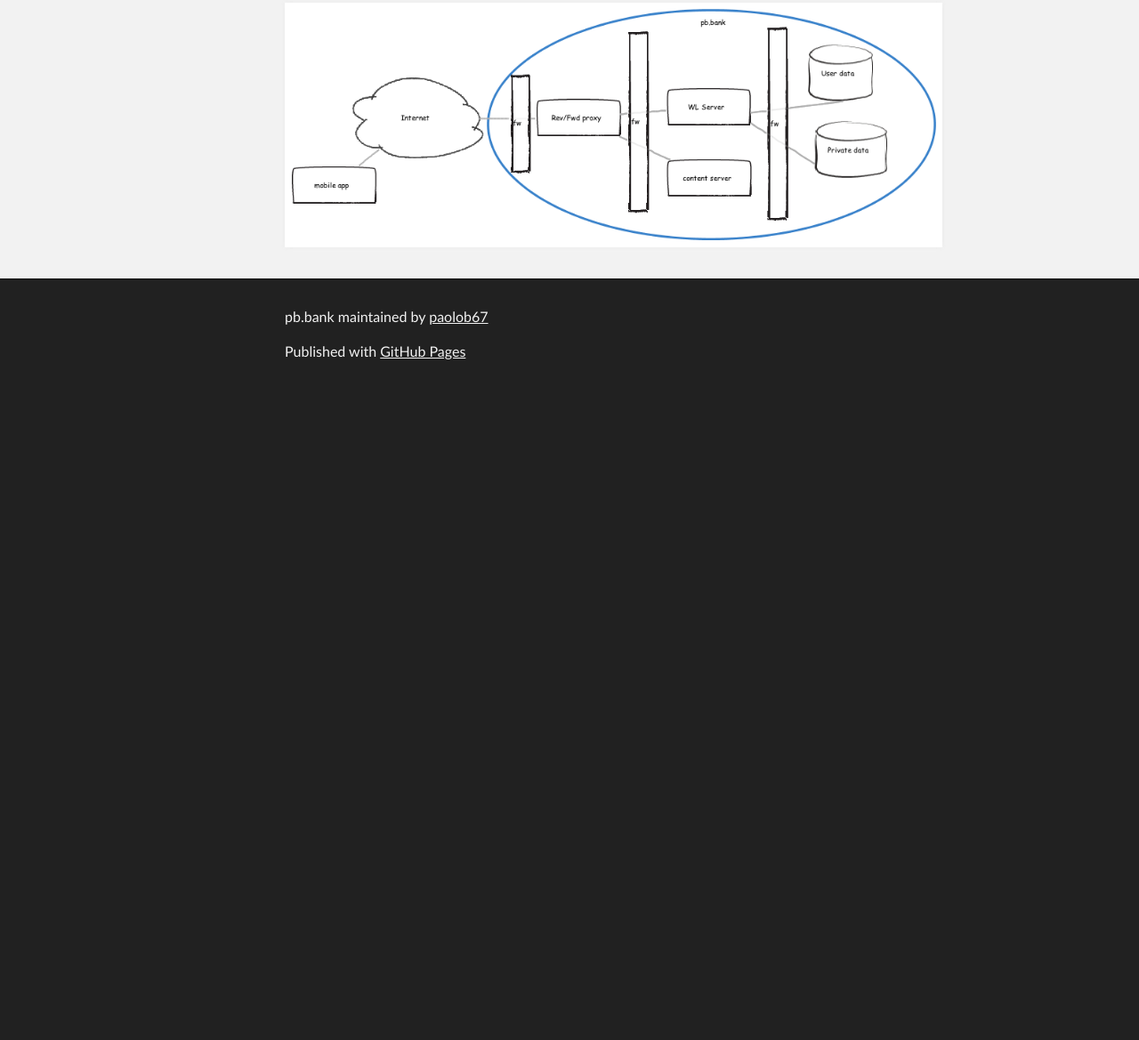
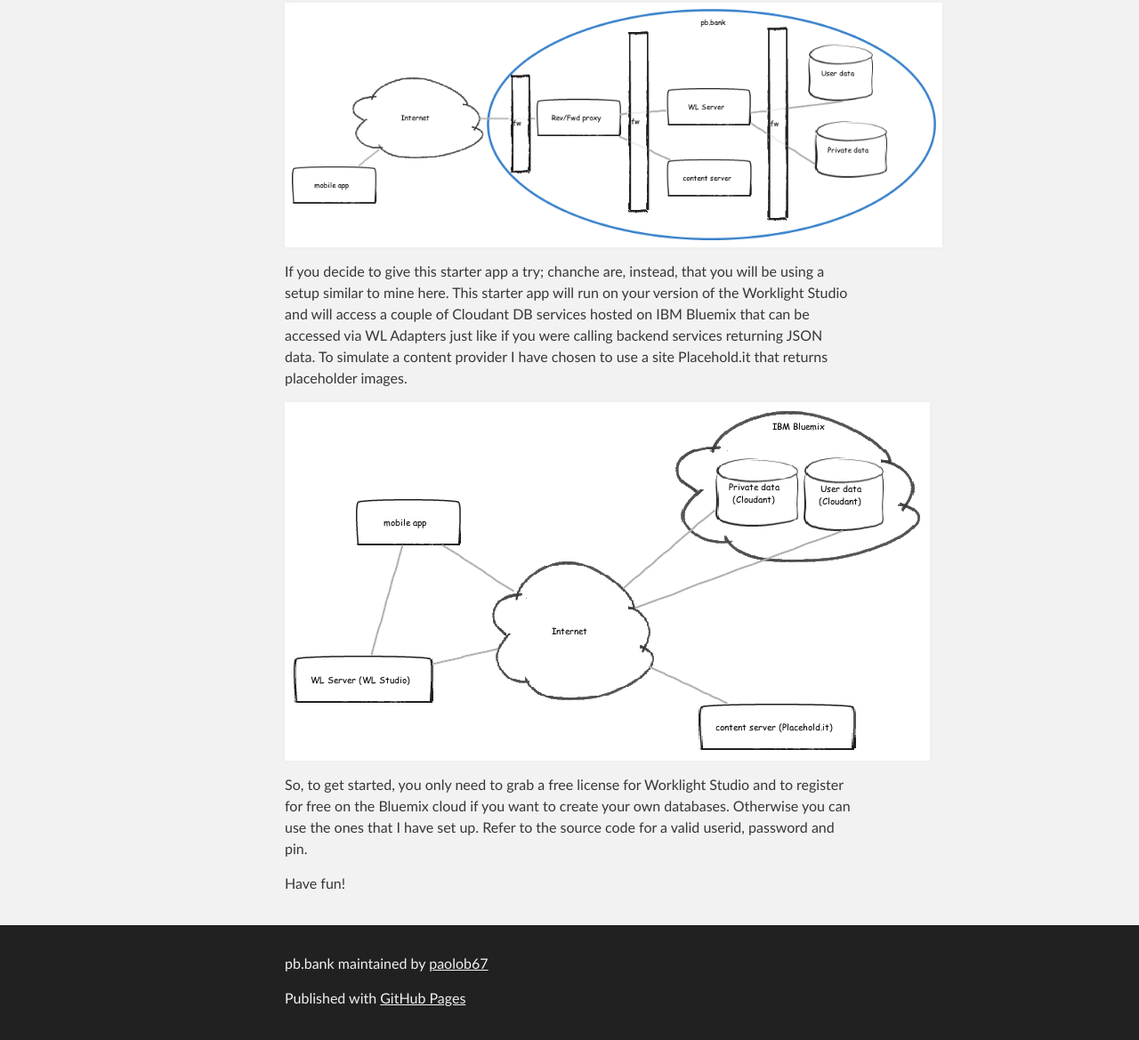
Before and after one commit to paolob67/pb.bank, a plain HTML site: page overview.html in a window 1280 px wide. Shown: the part 1082-2251 px from the top of the page at 89% size. Before the commit the page ends 1524 px from the top, so only its background shows below. Drawn offline with Linux system fonts and the light colour scheme.

Commit message:
first overview version

```diff
--- a/overview.html
+++ b/overview.html
@@ -60,6 +60,10 @@
 <p><img src="./images/SystemContext.png"></p>
 <p>Of course, in real life, those systems are probably located within the organization or deployed to some hybrid/private cloud infrastructure. The resulting hihg level architecture would then take into consideration several DMZs where the system nodes would placed. The mobile app would reach the Worklight server (possibily decoupled by a proxy) who would in turn access via adapters the backend systems.</p>
 <p><img src="./images/AOD_real.png"></p>
+<p>If you decide to give this starter app a try; chanche are, instead, that you will be using a setup similar to mine here. This starter app will run on your version of the Worklight Studio and will access a couple of Cloudant DB services hosted on IBM Bluemix that can be accessed via WL Adapters just like if you were calling backend services returning JSON data. To simulate a content provider I have chosen to use a site Placehold.it that returns placeholder images.
+<p><img src="./images/AOD_starter.png"></p>
+<p>So, to get started, you only need to grab a free license for Worklight Studio and to register for free on the Bluemix cloud if you want to create your own databases. Otherwise you can use the ones that I have set up. Refer to the source code for a valid userid, password and pin.</p>
+<p>Have fun!</p>
 </section>
     </div>
 
```
Also changed, not shown: images/AOD_starter.png (added).
